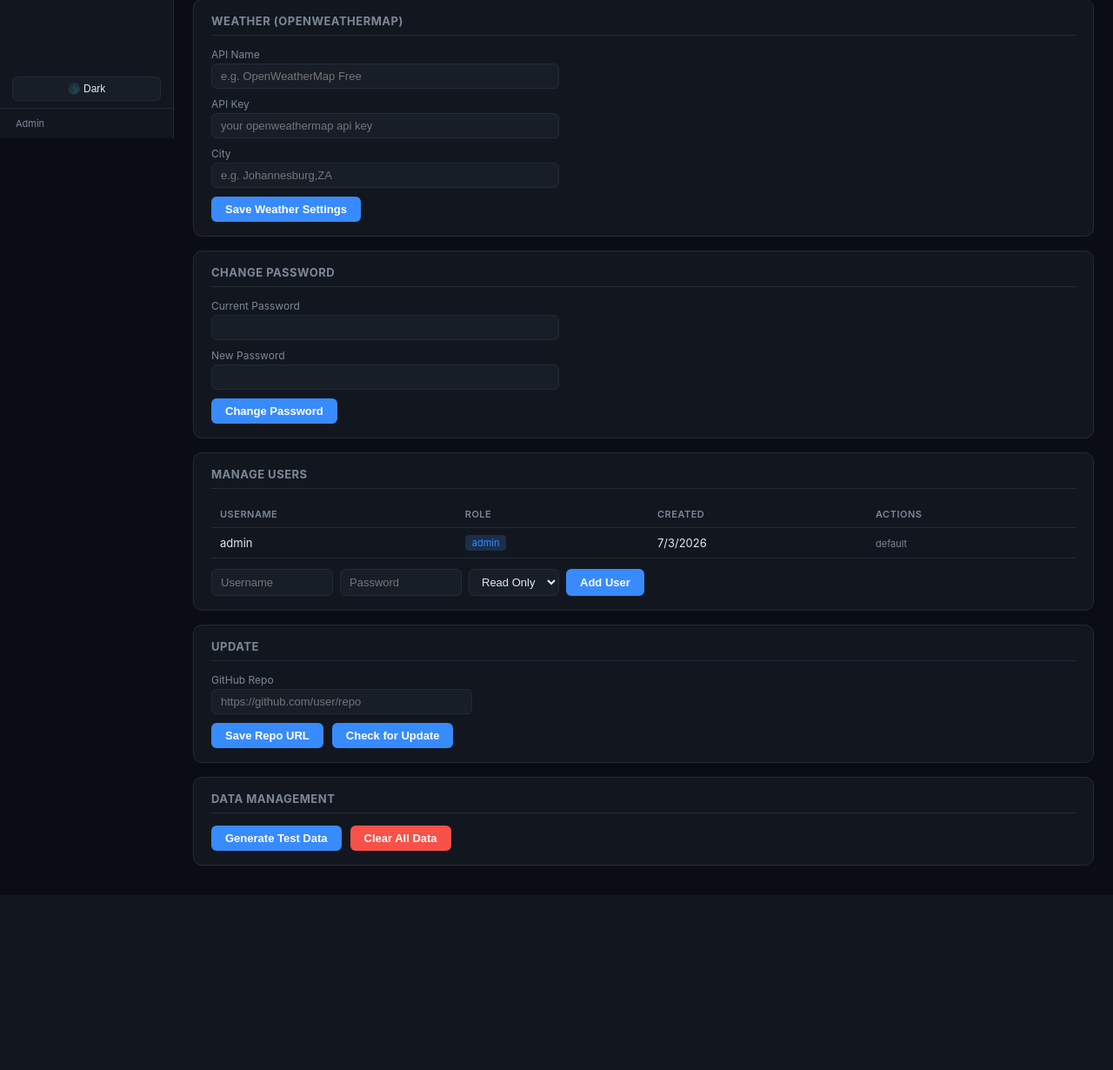
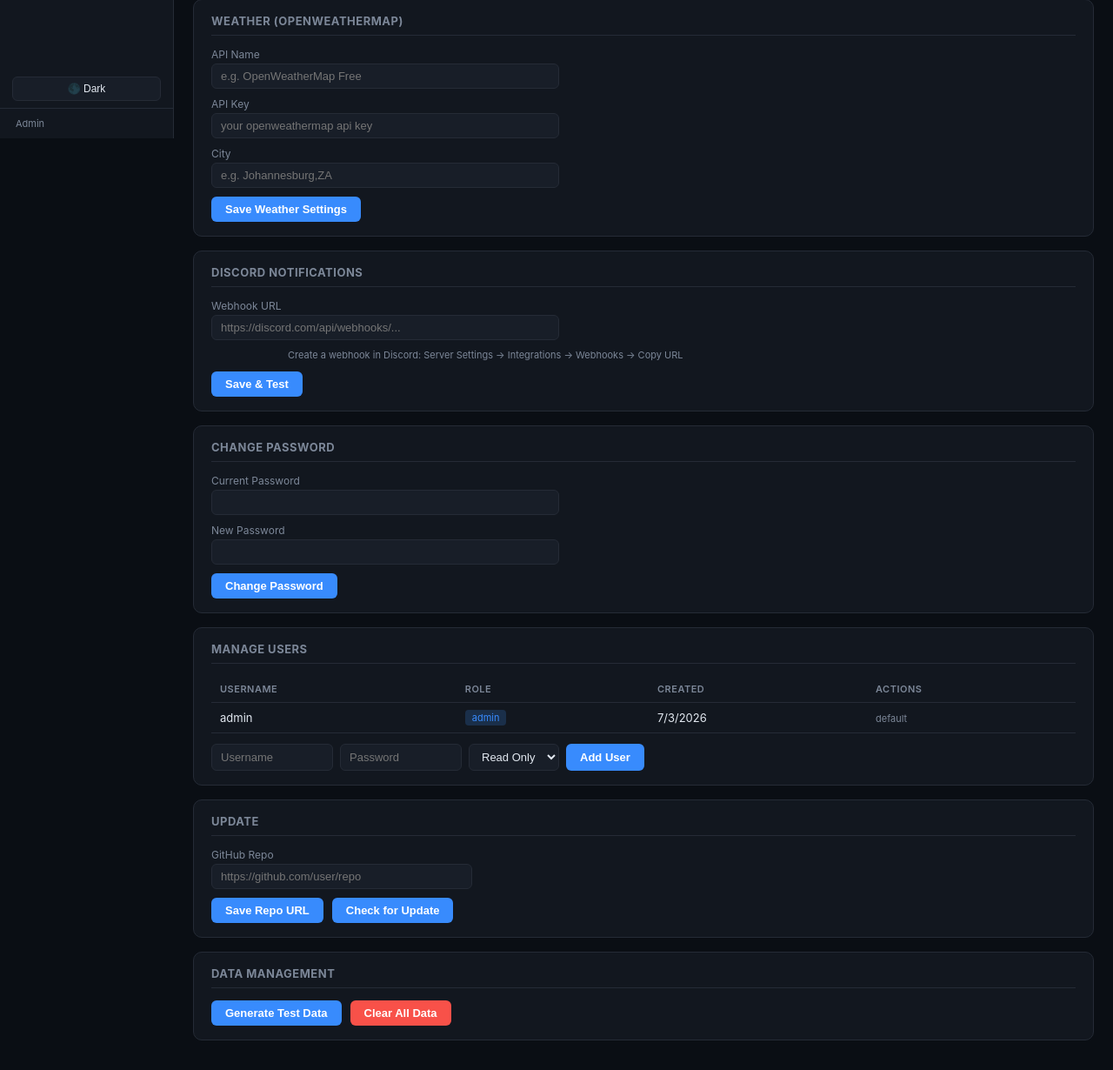
Before and after one commit to caziques/musical-succotash, a Flask app: page /settings in a window 1280 px wide. Shown: the part 641-1871 px from the top of the page at 87% size. Before the commit the page ends 1636 px from the top, so only its background shows below. Run offline with Flask 3, Linux system fonts and the light colour scheme; the visitor is signed in with stand-in values (Sample User, id 1); data comes from the database, SQL or seed files in the repository; data that the repository does not hold is empty.

Commit message:
Add Discord integration: webhook settings, test endpoint, grid outage notifications

```diff
--- a/dashboard.py
+++ b/dashboard.py
@@ -523,6 +523,29 @@ def api_do_update():
     except Exception as e:
         return jsonify({"error": str(e)}), 500
 
+# ── API: discord ─────────────────────────────────────────────────────────────
+
+@app.route("/api/discord-test", methods=["POST"])
+@admin_required
+def api_discord_test():
+    url = db.get_setting("discord_url") or ""
+    if not url:
+        return jsonify({"error": "No Discord webhook URL configured"}), 400
+    try:
+        msg = {
+            "embeds": [{
+                "title": "Inverter Dashboard",
+                "description": "Test notification - Discord integration is working!",
+                "color": 3066993,
+                "timestamp": time.strftime("%Y-%m-%dT%H:%M:%SZ", time.gmtime()),
+            }]
+        }
+        req = urllib.request.Request(url, data=json.dumps(msg).encode(), headers={"Content-Type": "application/json"})
+        urllib.request.urlopen(req, timeout=5)
+        return jsonify({"ok": True})
+    except Exception as e:
+        return jsonify({"error": str(e)}), 502
+
 @app.route("/api/weather")
 @api_login_required
 def api_weather():
--- a/templates/settings.html
+++ b/templates/settings.html
@@ -243,6 +243,18 @@
   </div>
 
   <div class="panel">
+    <h3>Discord Notifications</h3>
+    <div class="form-row">
+      <label for="discordUrl">Webhook URL</label>
+      <input type="text" id="discordUrl" placeholder="https://discord.com/api/webhooks/..." style="width:400px">
+    </div>
+    <div style="font-size:11px;color:var(--muted);margin:4px 0 12px 88px">
+      Create a webhook in Discord: Server Settings → Integrations → Webhooks → Copy URL
+    </div>
+    <button class="btn" onclick="saveDiscord()">Save &amp; Test</button>
+  </div>
+
+  <div class="panel">
     <h3>Change Password</h3>
     <div class="form-row">
       <label for="currentPw">Current Password</label>
@@ -345,6 +357,7 @@ async function loadAll() {
   document.getElementById('weatherKey').value = settings.weather_key || '';
   document.getElementById('weatherCity').value = settings.weather_city || '';
   document.getElementById('weatherApiName').value = settings.weather_api_name || '';
+  document.getElementById('discordUrl').value = settings.discord_url || '';
   document.getElementById('gitRepo').value = settings.git_repo || '';
 
   const users = await apiFetch('/api/users').then(r=>r.json());
@@ -389,6 +402,21 @@ async function saveWeather() {
   const res = await apiFetch('/api/settings', { method:'POST', headers:{'Content-Type':'application/json'}, body:JSON.stringify(body) });
   if(res.ok) msg('Weather settings saved.', 'ok');
   else msg('Failed to save.', 'err');
+}
+
+async function saveDiscord() {
+  const url = document.getElementById('discordUrl').value;
+  const body = { discord_url: url };
+  const res = await apiFetch('/api/settings', { method:'POST', headers:{'Content-Type':'application/json'}, body:JSON.stringify(body) });
+  if(res.ok) {
+    msg('Saved. Testing notification...', 'ok');
+    const t = await apiFetch('/api/discord-test', {method:'POST'});
+    const d = await t.json();
+    if(t.ok) msg('Test message sent to Discord!', 'ok');
+    else msg(d.error || 'Test failed', 'err');
+  } else {
+    msg('Failed to save.', 'err');
+  }
 }
 
 async function changePassword() {
```
Also changed, not shown: main.py (+21 -0 lines).
